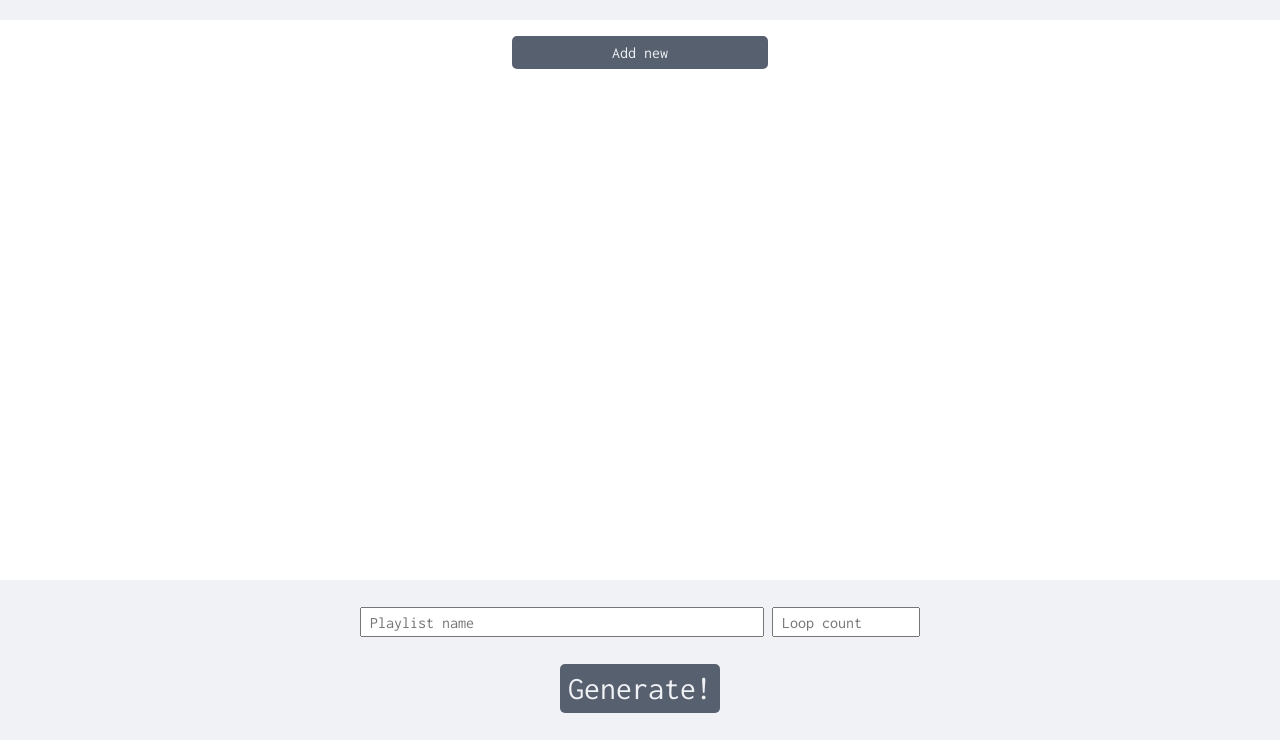
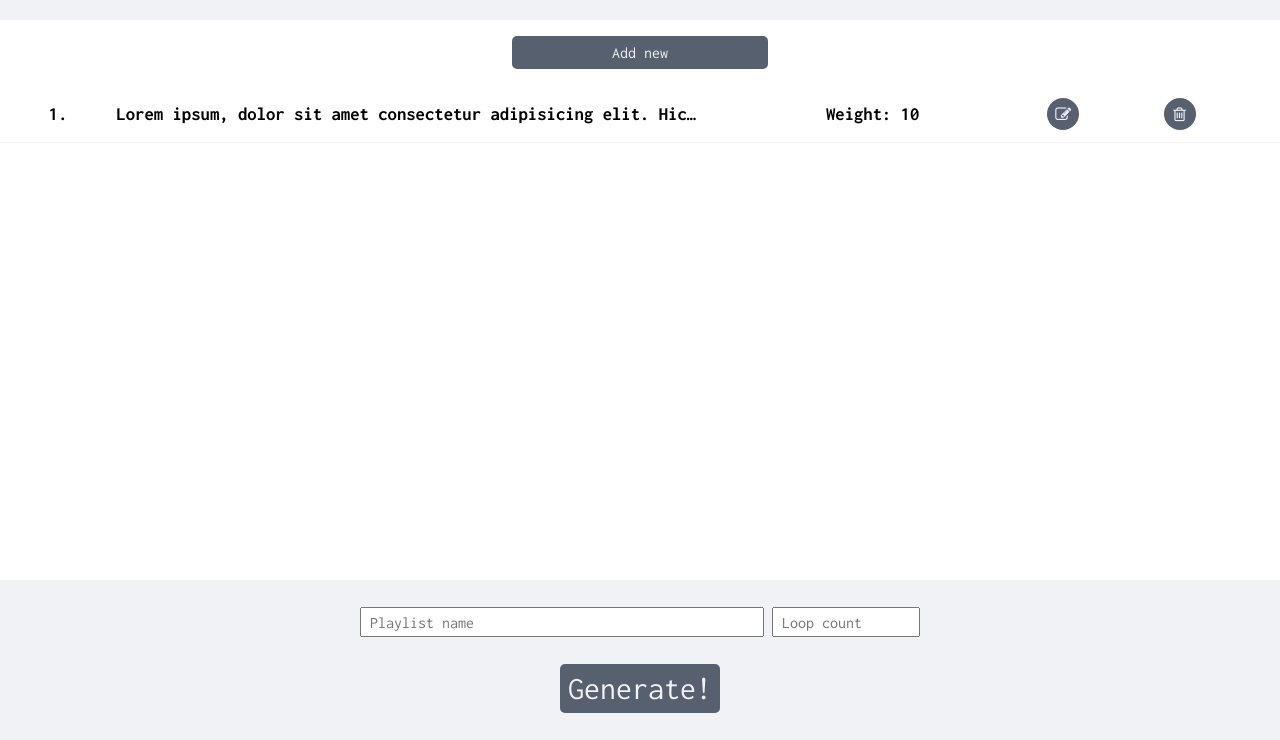
Before and after one commit to berkbaski/omma, a website built with webpack: page src/index.html in a window 1280 px wide. Shown: the part 60-800 px from the top of the page. Built offline with nearby package versions, Linux system fonts and the light colour scheme.

Commit message:
created playlist item row

```diff
--- a/src/assets/style.scss
+++ b/src/assets/style.scss
@@ -62,6 +62,45 @@ main {
         width: 20vw;
       }
     }
+
+    .playlist-item {
+      display: grid;
+      grid-template-columns: 1fr 5fr 3fr 1fr 1fr;
+      align-items: center;
+      justify-content: center;
+      border-bottom: 1px solid var(--light);
+      cursor: pointer;
+      transition: var(--default-transition);
+
+      &:hover {
+        background: var(--light);
+      }
+
+      &-name {
+        white-space: nowrap;
+        overflow: hidden;
+        text-overflow: ellipsis;
+      }
+
+      .action-button {
+        width: 2rem;
+        height: 2rem;
+        border-radius: 50%;
+        display: flex;
+        align-items: center;
+        justify-content: center;
+      }
+
+      .danger-button:hover {
+        color: var(--white);
+        background: var(--danger);
+      }
+
+      .warning-button:hover {
+        color: var(--white);
+        background: var(--warning);
+      }
+    }
   }
 
   footer {
--- a/src/index.html
+++ b/src/index.html
@@ -4,6 +4,8 @@
     <meta charset="UTF-8" />
     <meta name="viewport" content="width=device-width, initial-scale=1.0" />
     <title>OMMA Test Case | Playlist Application</title>
+
+    <link rel="stylesheet" href="https://stackpath.bootstrapcdn.com/font-awesome/4.7.0/css/font-awesome.min.css" />
   </head>
 
   <body>
@@ -15,6 +17,22 @@
       <section class="playlist-items">
         <div class="playlist-item-placeholder">
           <button class="add-new-button">Add new</button>
+        </div>
+
+        <div class="playlist-item">
+          <h3>1.</h3>
+          <h3 class="playlist-item-name">
+            Lorem ipsum, dolor sit amet consectetur adipisicing elit. Hic vitae adipisci reiciendis soluta iusto beatae
+            itaque non pariatur magnam quidem, tempore blanditiis, sit nobis atque explicabo quaerat quos molestias
+            cupiditate.
+          </h3>
+          <h3>Weight: 10</h3>
+          <button class="action-button warning-button">
+            <i class="fa fa-edit"></i>
+          </button>
+          <button class="action-button danger-button">
+            <i class="fa fa-trash-o"></i>
+          </button>
         </div>
       </section>
 
```
